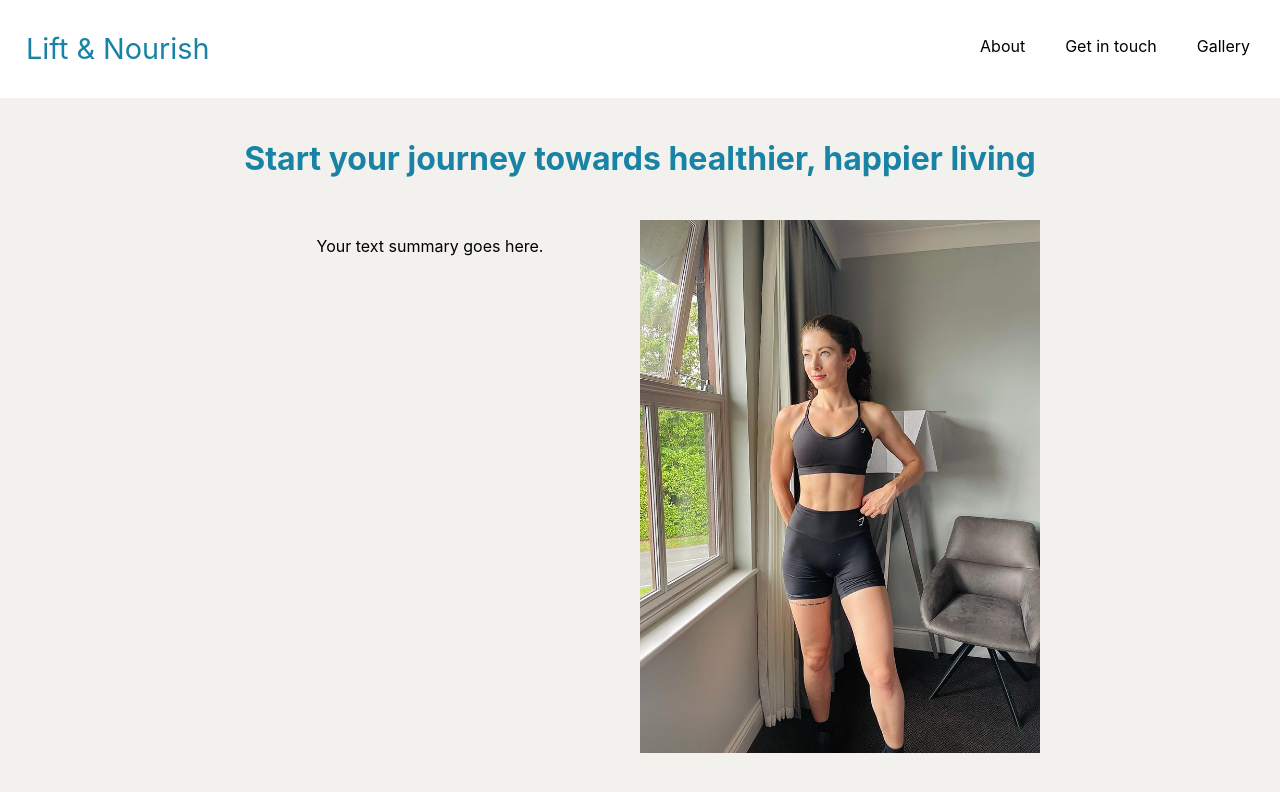
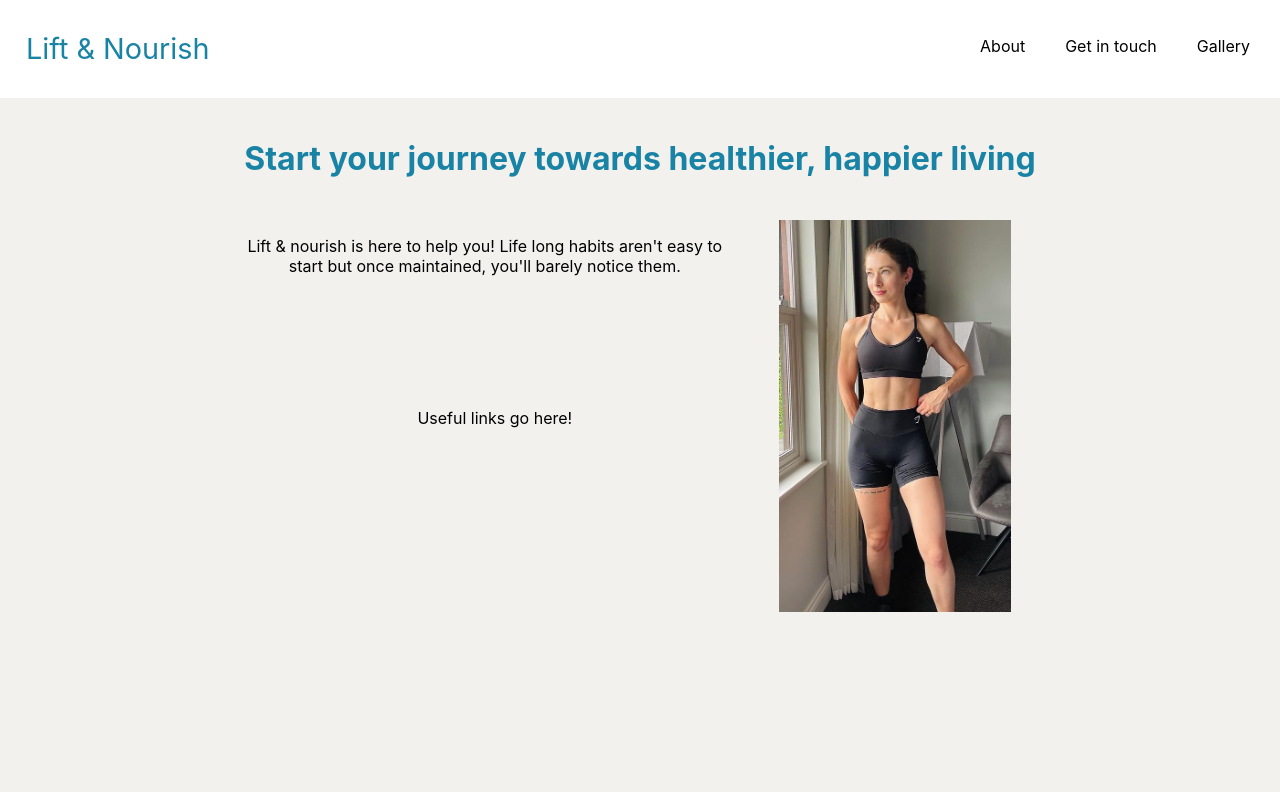
Before and after one commit to lplclaremont/pt-project, a React (Create React App) app in the folder frontend/: page / in a window 1280 px wide. Shown: the top 792 px of the page. Built offline with nearby package versions, Linux system fonts and the light colour scheme.

Commit message:
links container added and CSS updated

```diff
--- a/frontend/src/components/home/Home.css
+++ b/frontend/src/components/home/Home.css
@@ -20,17 +20,23 @@
     margin-top: 20px;
 }
 
-.textSummary {
+.textContainer {
     flex: 1;
     padding-right: 20px;
 }
 
-.image-container {
+.imageContainer {
     max-width: 50%;
     overflow: hidden;
 }
 
-.image-container img {
-    width: 100%;
+.imageContainer img {
+    width: 80%;
     height: auto;
 }
+
+.linksContainer {
+    width: 100%;
+    padding-top: 100px;
+    padding-bottom: 10px;
+}
--- a/frontend/src/components/home/Home.js
+++ b/frontend/src/components/home/Home.js
@@ -8,12 +8,15 @@ function Home() {
         <div className="Home">
             <h1>Start your journey towards healthier, happier living</h1>
             <div className="summaryContainer">
-                <div className="textSummary">
-                    {/* Add your text summary here */}
-                    <p>Your text summary goes here.</p>
+                <div className="infoContainer">
+                <div className="textContainer">
+                    <p>Lift & nourish is here to help you! Life long habits aren't easy to start but once maintained, you'll barely notice them.</p>
                 </div>
-                <div className="image-container">
-                    {/* Add your image here */}
+                <div className="linksContainer">
+                    <p>Useful links go here!</p>
+                </div>
+                </div>
+                <div className="imageContainer">
                     <img src={lauraHomepage} alt="Laura" />
                 </div>
             </div>
```
Also changed, not shown: frontend/src/assets/lauraHomepage.jpeg.
